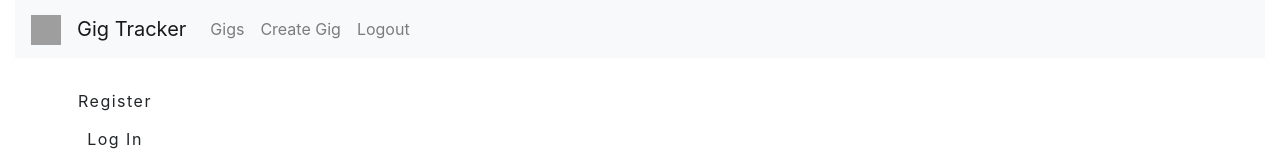
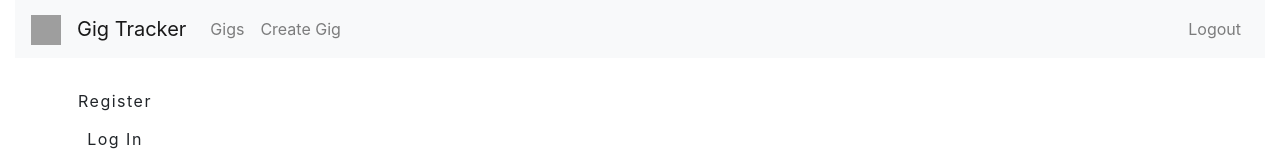
Before and after one commit to HarrisonShort/gig-tracker, a React (Create React App) app in the folder client/: page / in a window 1280 px wide. Shown: the top 160 px of the page. Built offline with nearby package versions, Linux system fonts and the light colour scheme; grey boxes are pictures that could not be loaded.

Commit message:
CHANGE so that the logout button is aligned to the right

```diff
--- a/client/src/App.js
+++ b/client/src/App.js
@@ -60,12 +60,16 @@ class App extends Component {
                                     <li className="navbar-item">
                                         <Link to="/create" className="nav-link">Create Gig</Link>
                                     </li>
+                                    {/*<li className="navbar-item">
+                                    <Link to="/" className="nav-link">Calendar</Link>
+                                </li>*/}
+                                </ul>
+                            </div>
+                            <div className="collpase navbar-collapse">
+                                <ul className="navbar-nav ml-auto">
                                     <li className="navbar-item">
                                         <Link to="/logout" className="nav-link">Logout</Link>
                                     </li>
-                                    {/*<li className="navbar-item">
-                                    <Link to="/" className="nav-link">Calendar</Link>
-                                </li>*/}
                                 </ul>
                             </div>
                         </nav>
```
